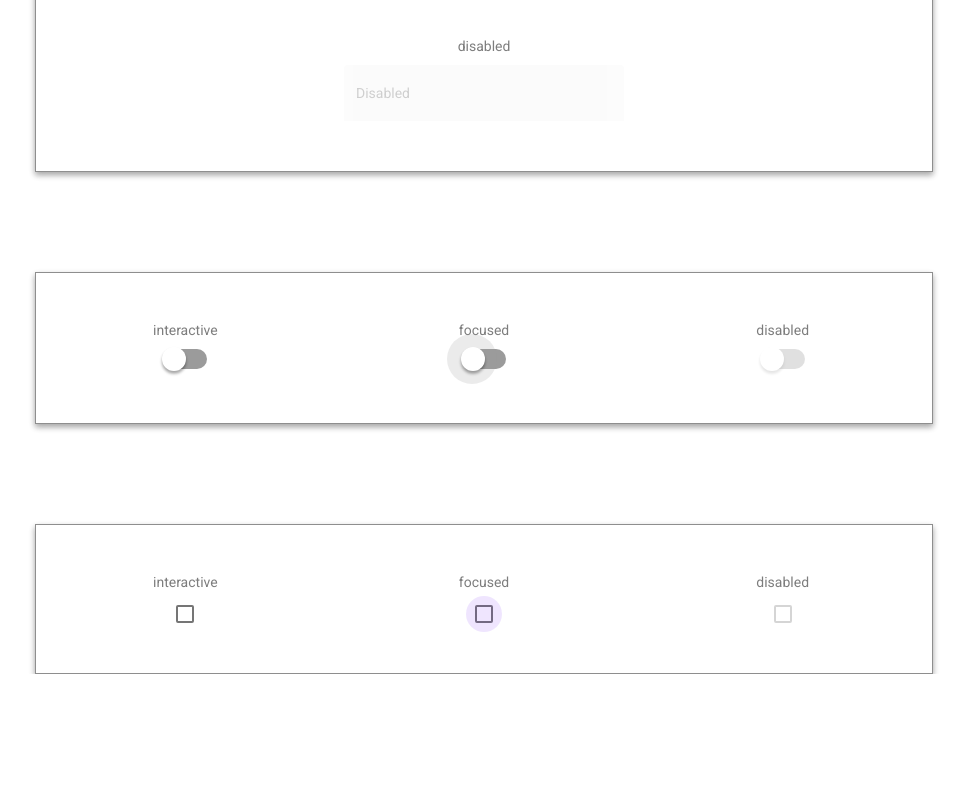
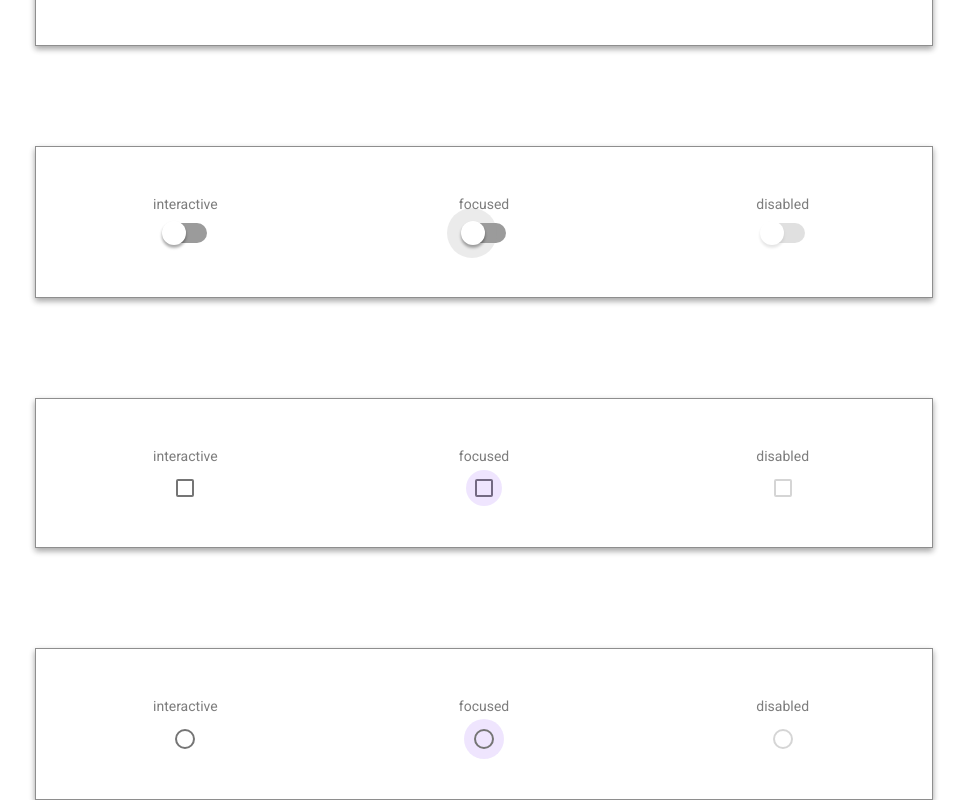
Before and after one commit to 1F4A9/material-design, a React (Create React App) app: page / in a window 1280 px wide. Shown: the part 251-1051 px from the top of the page, without its empty margins (156-1123 px from the left). Before the commit the page ends 925 px from the top, so only its background shows below. Built offline with nearby package versions, Linux system fonts and the light colour scheme.

Commit message:
4/4 finished, implemented radio-button + their states

```diff
--- a/src/App.js
+++ b/src/App.js
@@ -5,6 +5,7 @@ import GlobalStyle from './GlobalStyle';
 import TextField from './components/TextField';
 import Switch from './components/Switch';
 import Checkbox from './components/Checkbox';
+import RadioButton from './components/RadioButton';
 
 const Container = styled.div`
   height: 100vh;
@@ -17,7 +18,8 @@ const Container = styled.div`
 
   .textfield-container,
   .switch-container,
-  .checkbox-container {
+  .checkbox-container,
+  .radio-container {
     display: flex;
     justify-content: center;
     align-items: center;
@@ -33,7 +35,8 @@ const Container = styled.div`
 
   .textfield-container:hover,
   .switch-container:hover,
-  .checkbox-container:hover {
+  .checkbox-container:hover,
+  .radio-container:hover {
     box-shadow: 0 14px 28px rgba(0,0,0,0.25), 0 10px 10px rgba(0,0,0,0.22);
   }
 
@@ -42,13 +45,15 @@ const Container = styled.div`
   }
 
   .switch-container,
-  .checkbox-container {
+  .checkbox-container,
+  .radio-container {
     flex-direction: row;
   }
 
   .textfield-container > div,
   .switch-container > div,
-  .checkbox-container > div {
+  .checkbox-container > div,
+  .radio-container > div {
     flex: 1;
     margin: 50px 0px;
   }
@@ -73,6 +78,11 @@ function App() {
         <Checkbox state={'focused'}/>
         <Checkbox state={'disabled'}/>
       </div>
+      <div className="radio-container">
+        <RadioButton state={'interactive'}/>
+        <RadioButton state={'focused'}/>
+        <RadioButton state={'disabled'}/>
+      </div>
     </Container>
   );
 }
--- /dev/null
+++ b/src/components/RadioButton.js
@@ -0,0 +1,101 @@
+import React from 'react';
+import styled from 'styled-components';
+
+const Container = styled.div`
+  display: flex;
+  flex-direction: column;
+  justify-content: center;
+  align-items: center;
+
+  input {
+    height: 0;
+    width: 0;
+    opacity: 0;
+  }
+
+  input:focus ~ .radio::before,
+  .radio:hover::before {
+
+    background-color: ${props => props.state === 'disabled' ? 'transparent' : 'rgba(98, 0, 238, 0.1)'};
+  }
+
+  input:checked ~ .radio > .inner-circle {
+    transform: scale(0.5, 0.5);
+  }
+
+  input:checked ~ .radio > .outer-circle {
+    border-color: #6200ee;
+  }
+
+  .radio {
+    position: relative;
+    width: 20px;
+    height: 20px;
+    cursor: ${props => props.state === 'disabled' ? 'default': 'pointer'};
+
+    ::before {
+      content: '';
+      position: absolute;
+      width: 40px;
+      height: 40px;
+      left: 50%;
+      margin-left: -20px;
+      top: 50%;
+      margin-top: -20px;
+      border-radius: 50%;
+      background-color: ${props => props.state === 'focused' ? 'rgba(98, 0, 238, 0.1)' : 'transparent'};
+    }
+  }
+
+  .outer-circle {
+    position: absolute;
+    top: 0;
+    left: 0;
+    box-sizing: border-box;
+    width: 100%;
+    height: 100%;
+    border-radius: 50%;
+    border: 2px solid #757575;
+    opacity: ${props => props.state === 'disabled' ? 0.3 : 1};
+  }
+
+  .inner-circle {
+    position: absolute;
+    top: 0;
+    left: 0;
+    box-sizing: border-box;
+    width: 100%;
+    height: 100%;
+    border-radius: 50%;
+    background-color: #6200ee;
+    transform: scale(0, 0);
+
+    transition: transform 0.1s linear;
+  }
+
+  p {
+    font-size: 14px;
+    color: rgb(125, 125, 125);
+  }
+`;
+
+export default function RadioButton({ state }) {
+  let radioButtonJSX = null;
+  if (state === 'disabled') {
+    radioButtonJSX = <input type="radio" name="demo" checked={false} required/>
+  } else {
+    radioButtonJSX = <input type="radio" name="demo" required/>
+  }
+  return (
+    <Container state={state}>
+      <p>{state}</p>
+      <label>
+        {radioButtonJSX}
+        <div className="radio">
+          <div className="outer-circle"></div>
+          <div className="inner-circle"></div>
+        </div>
+      </label>
+    </Container>
+  )
+}
```
